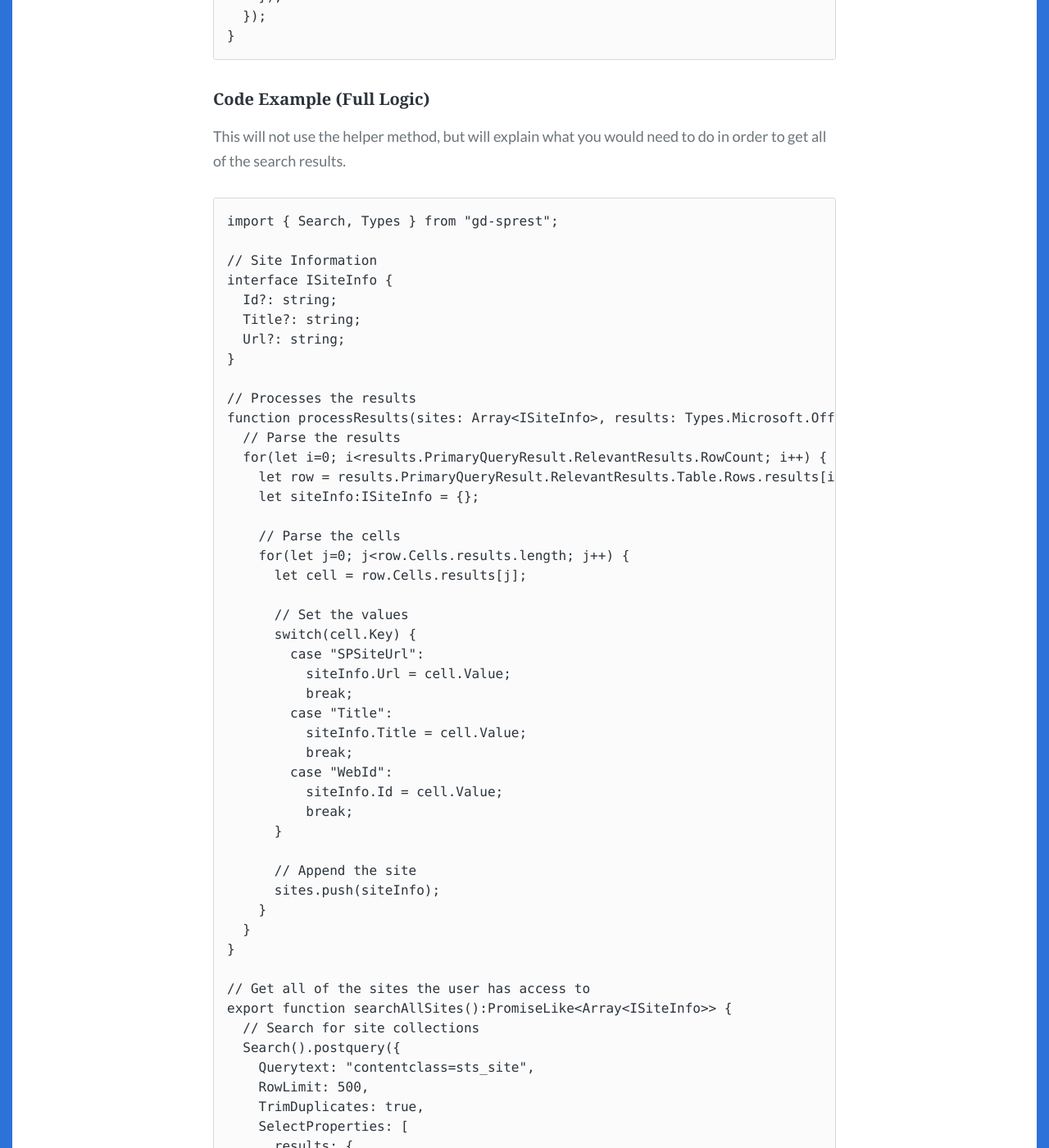
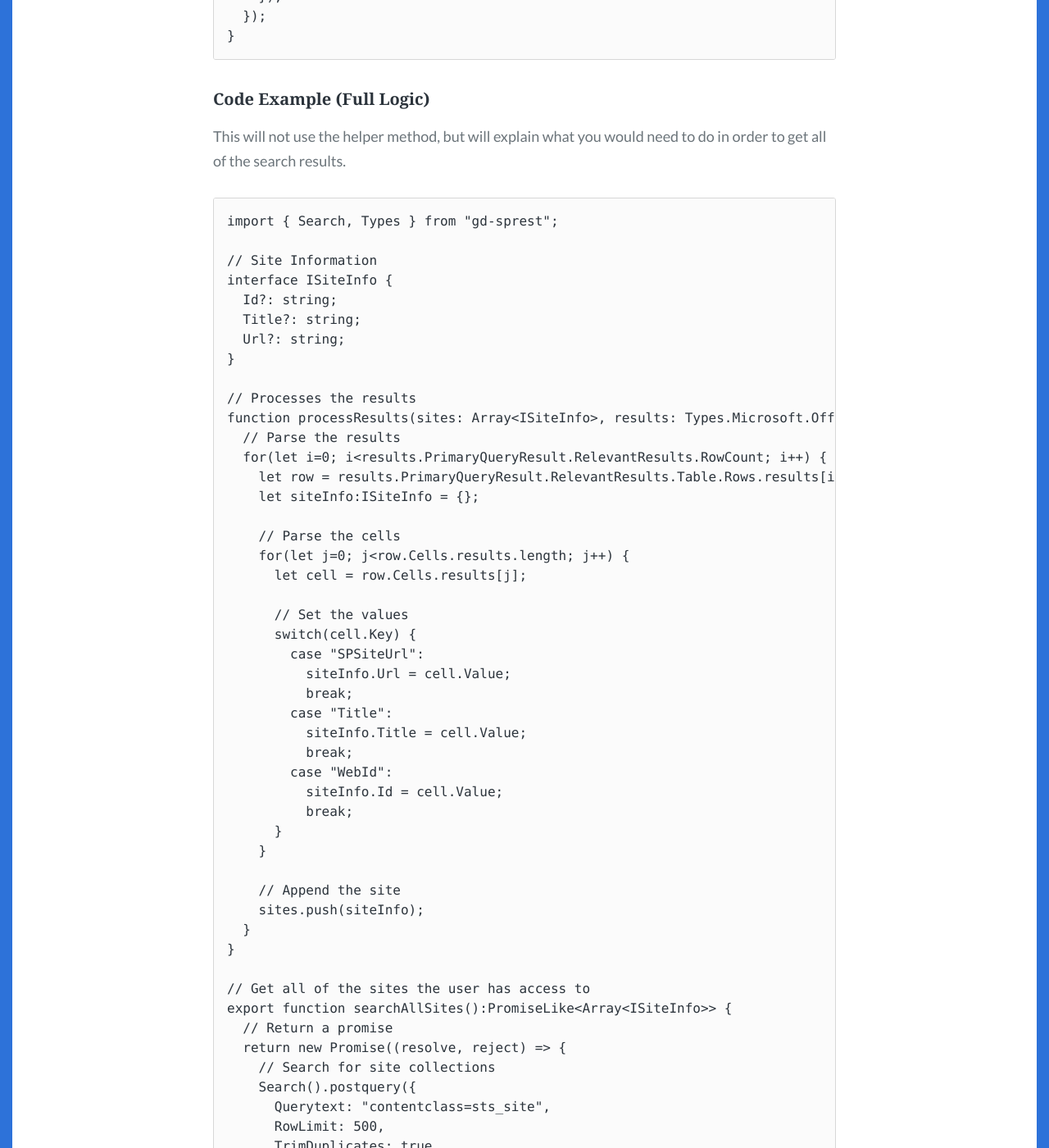
Before and after one commit to gunjandatta/blog, a Jekyll site: the page built from _posts/2023/2023-10-10-search-requests.md, in a window 1280 px wide and 1400 px high, scrolled down 2683 px. Shown: the whole window at 82% size. Built offline with Jekyll 4.4.1, drawn with Linux system fonts in a browser that asks for light colours; some web fonts are replaced; some of the changed text lies outside the part shown.

Commit message:
Updated the latest blog post.

````diff
--- a/_posts/2023/2023-10-10-search-requests.md
+++ b/_posts/2023/2023-10-10-search-requests.md
@@ -60,10 +60,10 @@ function processResults(sites: Array<ISiteInfo>, results: Types.Microsoft.Office
           siteInfo.Id = cell.Value;
           break;
       }
+    }
 
-      // Append the site
-      sites.push(siteInfo);
-    }
+    // Append the site
+    sites.push(siteInfo);
   }
 }
 
@@ -74,16 +74,16 @@ export function searchAllSites():PromiseLike<Array<ISiteInfo>> {
     let sites:Array<ISiteInfo> = [];
 
     // Search for site collections
-    Search.postquery({
+    Search.postQuery({
       // The search query (Row limit will be defaulted to 500)
       query: {
         Querytext: "contentclass=sts_site",
         TrimDuplicates: true,
-        SelectProperties: [
-          results: {
+        SelectProperties: {
+          results: [
             "Title", "SPSiteUrl", "WebId"
-          }
-        ]
+          ]
+        }
       },
       // We will process each request as they are completed
       onQueryCompleted: results => {
@@ -135,61 +135,67 @@ function processResults(sites: Array<ISiteInfo>, results: Types.Microsoft.Office
           siteInfo.Id = cell.Value;
           break;
       }
+    }
 
-      // Append the site
-      sites.push(siteInfo);
-    }
+    // Append the site
+    sites.push(siteInfo);
   }
 }
 
 // Get all of the sites the user has access to
 export function searchAllSites():PromiseLike<Array<ISiteInfo>> {
-  // Search for site collections
-  Search().postquery({
-    Querytext: "contentclass=sts_site",
-    RowLimit: 500,
-    TrimDuplicates: true,
-    SelectProperties: [
-      results: {
-        "Title", "SPSiteUrl", "WebId"
+  // Return a promise
+  return new Promise((resolve, reject) => {
+    // Search for site collections
+    Search().postquery({
+      Querytext: "contentclass=sts_site",
+      RowLimit: 500,
+      TrimDuplicates: true,
+      SelectProperties: {
+        results: [
+          "Title", "SPSiteUrl", "WebId"
+        ]
       }
-    ]
-  }).execute(results => {
-    let sites:Array<ISiteInfo> = [];
+    }).execute(results => {
+      let sites:Array<ISiteInfo> = [];
 
-    // Process the results
-    processResults(sites, results.postquery);
+      // Process the results
+      processResults(sites, results.postquery);
 
-    // See if more items exist
-    if(results.postquery.PrimaryQueryResult.RelevantResults.TotalRows > sites.length) {
-      let search = Search();
-      let totalPages = Math.ceil(results.postquery.PrimaryQueryResult.RelevantResults.TotalRows / 500);
+      // See if more items exist
+      if(results.postquery.PrimaryQueryResult.RelevantResults.TotalRows > sites.length) {
+        let search = Search();
+        let totalPages = Math.ceil(results.postquery.PrimaryQueryResult.RelevantResults.TotalRows / 500);
 
-      // Parse the # of required requests
-      for(let i=0; i<totalPages; i++) {
-        // Create the batch request
-        search.postquery({
-          Querytext: "contentclass=sts_site",
-          RowLimit: 500,
-          StartRow: i*500,
-          TrimDuplicates: true,
-          SelectProperties: [
-            results: {
-              "Title", "SPSiteUrl", "WebId"
+        // Parse the # of required requests
+        for(let i=0; i<totalPages; i++) {
+          // Create the batch request
+          search.postquery({
+            Querytext: "contentclass=sts_site",
+            RowLimit: 500,
+            StartRow: i*500,
+            TrimDuplicates: true,
+            SelectProperties: {
+              results: [
+                "Title", "SPSiteUrl", "WebId"
+              ]
             }
-          ]
-        }).batch(results => {
-          // Process the results
-          processResults(sites, results.postquery);
-        }, i%100); // Limit the # of requests to 100 per batch
-      }
+          }).batch(results => {
+            // Process the results
+            processResults(sites, results.postquery);
+          }, i%100); // Limit the # of requests to 100 per batch
+        }
 
-      // Execute the requests
-      search.execute(() => {
+        // Execute the requests
+        search.execute(() => {
+          // Resolve the request
+          resolve(sites);
+        });
+      } else {
         // Resolve the request
         resolve(sites);
-      });
-    }
+      }
+    });
   });
 }
 ```
````
Also changed, not shown: other parts of _posts/2023/2023-10-10-search-requests.md (+1 -1 lines).
